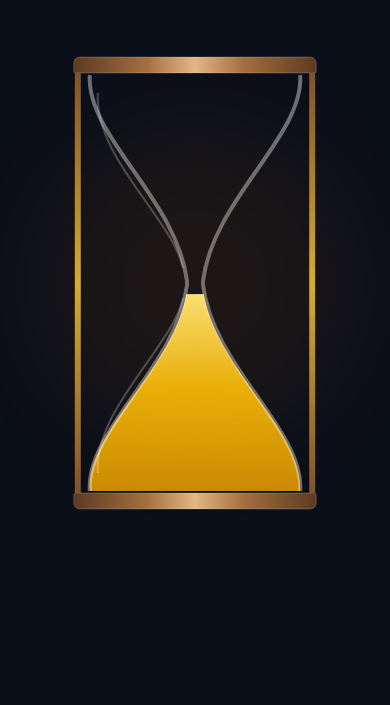
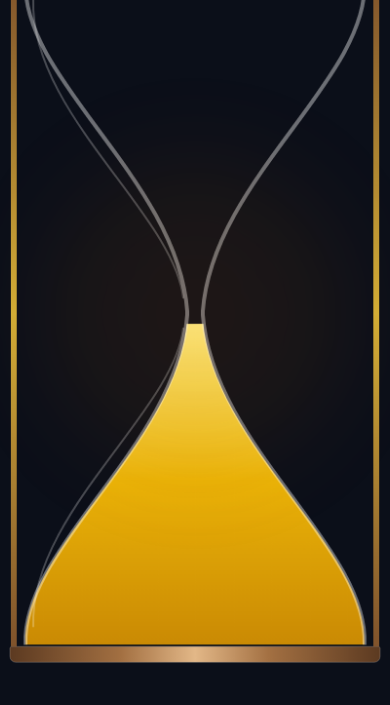
Before and after one commit to asavan/hourglass, a plain HTML site: page index.html in a window 390 px wide. Shown: the part 139-844 px from the top of the page. Drawn offline with Linux system fonts and the light colour scheme.

Commit message:
Update index.html

```diff
--- a/index.html
+++ b/index.html
@@ -440,10 +440,13 @@
             }
             .canvas-container {
                 position: absolute;
-                inset: 0;
+                top: 60px;
+                bottom: 0;
+                left: 0;
+                right: 0;
                 width: 100vw;
-                height: 100vh;
-                padding: 0;
+                height: calc(100vh - 60px);
+                padding: 0 5px;
                 z-index: 10;
             }
             .side-panel {
@@ -731,6 +734,17 @@
 
         window.addEventListener('resize', resizeCanvas);
 
+        function getGlassHeight(w, h) {
+            const capHeight = 16;
+            const extraHeight = capHeight * 2 + 10; // Caps top & bottom + padding
+            const extraWidth = 24 + 10; // Cap width margin + side padding
+
+            const maxH = h - extraHeight;
+            const maxW = (w - extraWidth) / 0.52;
+
+            return Math.max(120, Math.min(maxH, maxW));
+        }
+
         function updateSandParticles(dt, isFlowing, isTopBulbA, halfH, targetSandH) {
             if (isFlowing && Math.random() < 0.85) {
                 const speed = isTopBulbA ? (120 + Math.random() * 120) : -(120 + Math.random() * 120);
@@ -781,7 +795,7 @@
 
             ctx.rotate(rad);
 
-            const glassHeight = Math.min(h * 0.85, 420);
+            const glassHeight = getGlassHeight(w, h);
             const glassWidth = glassHeight * 0.52;
             const halfH = glassHeight / 2;
             const halfW = glassWidth / 2;
@@ -1008,7 +1022,10 @@
             const topSand = isTopBulbA ? state.sandA : state.sandB;
             const bottomSandAmount = isTopBulbA ? state.sandB : state.sandA;
 
-            const glassHeight = Math.min((canvas.height / (window.devicePixelRatio || 1)) * 0.85, 420);
+            const glassHeight = getGlassHeight(
+                canvas.width / (window.devicePixelRatio || 1),
+                canvas.height / (window.devicePixelRatio || 1)
+            );
             const halfH = glassHeight / 2;
             const maxSandH = halfH - 12;
             const targetSandH = maxSandH * Math.pow(bottomSandAmount, 0.85);
```
